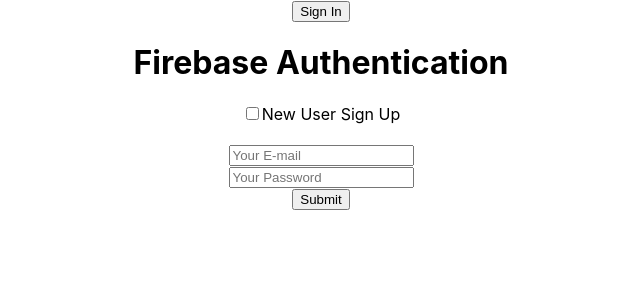
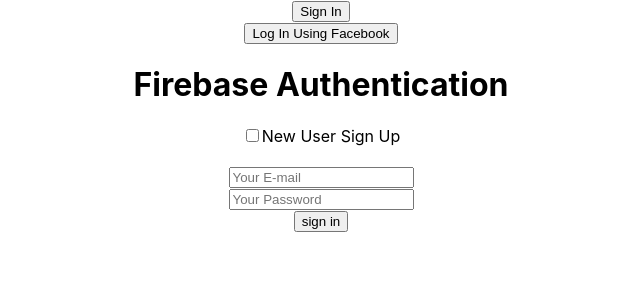
Before and after one commit to RianIslam/firebase-auth, a React (Create React App) app: page / in a window 1280 px wide. Shown: the top 300 px of the page, without its empty margins (319-959 px from the left). Built offline with nearby package versions, Linux system fonts and the light colour scheme; no server answers.

Commit message:
fire auth

```diff
--- a/src/App.js
+++ b/src/App.js
@@ -134,6 +134,8 @@
       user.isSignIn ? <button onClick={handleSingOut}>Sign Out</button>:
       <button onClick={handleSignIn}>Sign In</button>
     }
+    <br/>
+    <button>Log In Using Facebook</button>
 
       {
         user.isSignIn && <div>
@@ -153,7 +155,7 @@
       <br/>
       <input type="password" name="password" onBlur={handleBlur} placeholder="Your Password" required id=""/>
       <br/>
-      <input type="button" value="Submit"/>
+      <input type="button" value={newUser ? 'sign up' : 'sign in'}/>
       </form>
       <p>{user.error}</p>
       {user.success &&  <p>User {newUser ? "created" : "Logged In" } successfully</p>}
```
